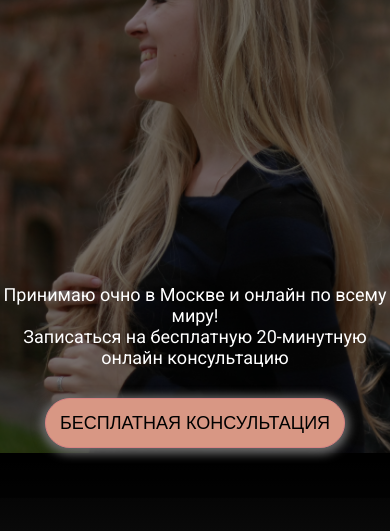
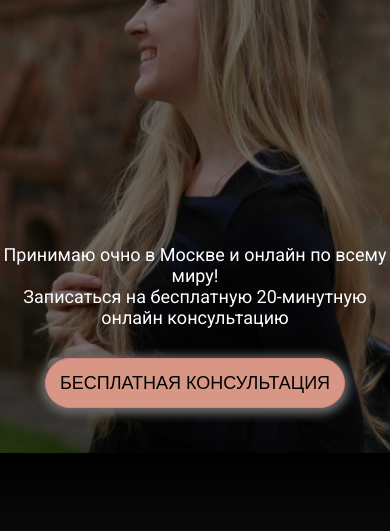
Before and after one commit to AsgurDjons/test, a website: page src/index.html in a window 390 px wide. Shown: the part 147-678 px from the top of the page. Drawn offline with Linux system fonts and the light colour scheme.

Commit message:
add bg-fone

```diff
--- a/src/sass/block/_media.scss
+++ b/src/sass/block/_media.scss
@@ -167,7 +167,7 @@
             height: 600px;
             .bg-fon {
                 margin-top: 45px;
-                height: 600px;
+                height: 560px;
                 .promo {
                     .promo__text {
                         font-size: 24px;
```
Also changed, not shown: src/css/style.min.css.
